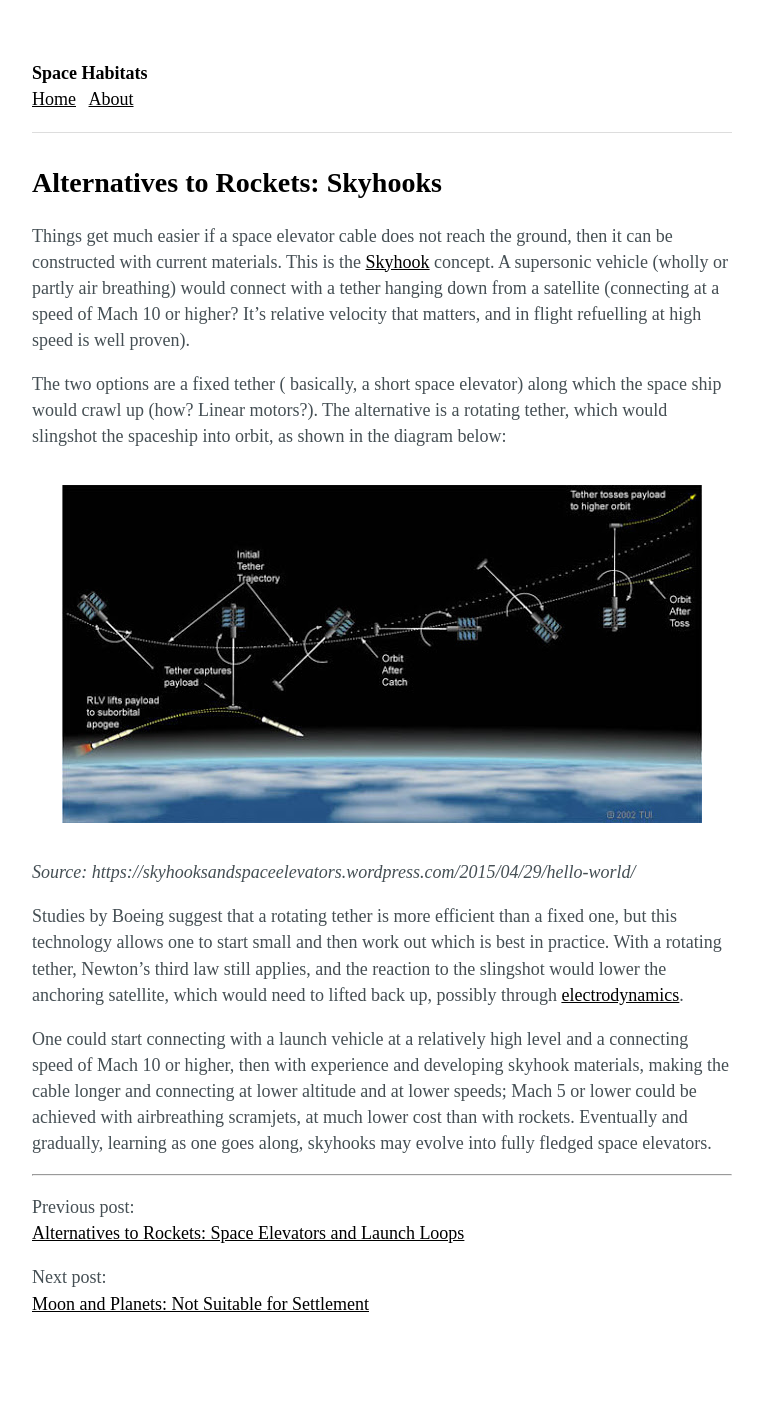
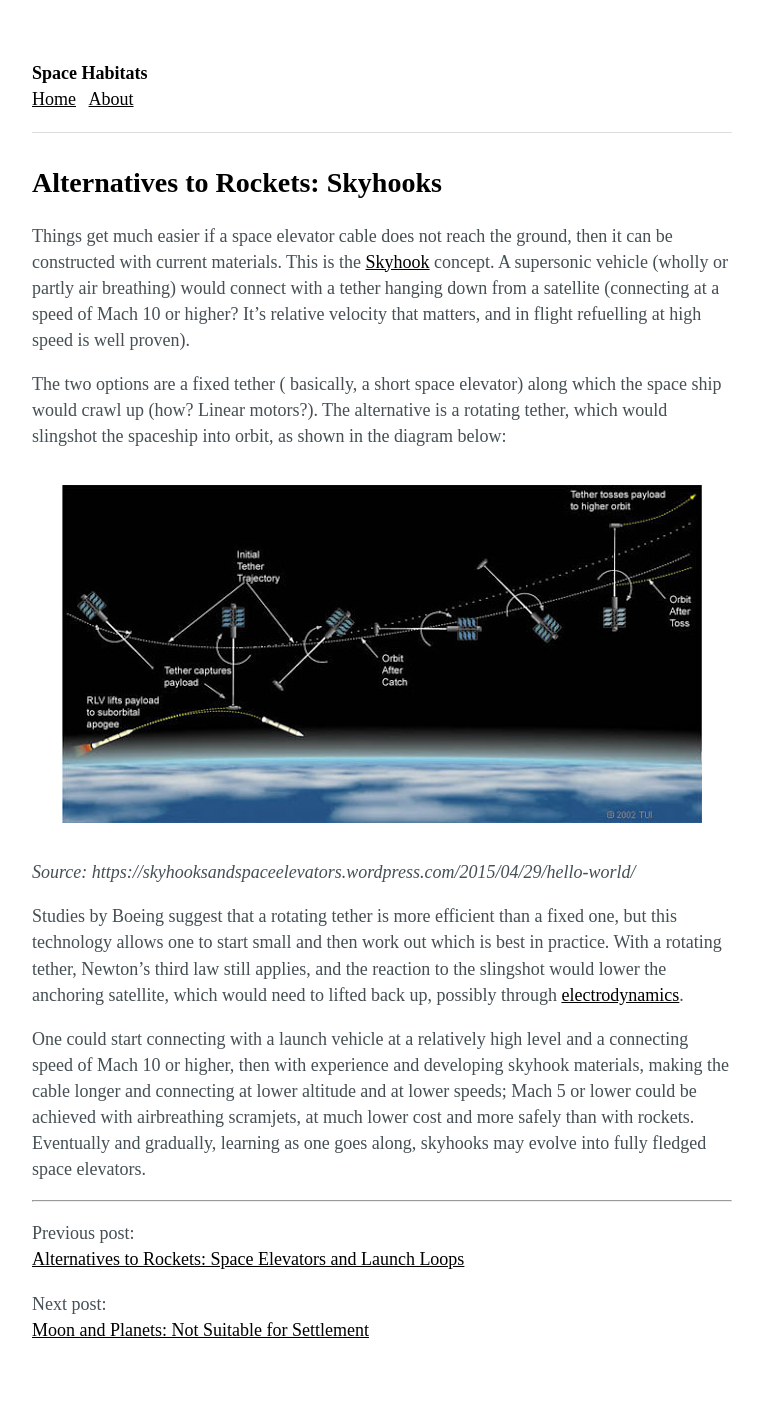
Before and after one commit to ffub/space-habitats, a Jekyll site: the page built from _posts/2016-05-14-alternatives-to-rockets-skyhooks.markdown, in a window 1280 px wide. Shown: the whole page, without its empty margins (258-1021 px from the left). Built offline with Jekyll 4.4.1, drawn with Linux system fonts in a browser that asks for light colours; before the commit the page ends 1377 px from its top, so only the background shows below that.

Commit message:
Updated Alternatives To Rockets Skyhooks

```diff
--- a/_posts/2016-05-14-alternatives-to-rockets-skyhooks.markdown
+++ b/_posts/2016-05-14-alternatives-to-rockets-skyhooks.markdown
@@ -12,4 +12,4 @@ The two options are a fixed tether ( basically, a short space elevator) along wh
 
 Studies by Boeing suggest that a rotating tether is more efficient than a fixed one, but this technology allows one to start small and then work out which is best in practice. With a rotating tether, Newton’s third law still applies, and the reaction to the slingshot would lower the anchoring satellite, which would need to lifted back up, possibly through [electrodynamics](http://www.space.com/521-electrodynamic-tethers-swing.html).
 
-One could start connecting with a launch vehicle at a relatively high level and a connecting speed of Mach 10 or higher, then with experience and developing skyhook materials, making the cable longer and connecting at lower altitude and at lower speeds; Mach 5 or lower could be achieved with airbreathing scramjets, at much lower cost than with rockets. Eventually and gradually, learning as one goes along, skyhooks may evolve into fully fledged space elevators.
+One could start connecting with a launch vehicle at a relatively high level and a connecting speed of Mach 10 or higher, then with experience and developing skyhook materials, making the cable longer and connecting at lower altitude and at lower speeds; Mach 5 or lower could be achieved with airbreathing scramjets, at much lower cost and more safely than with rockets. Eventually and gradually, learning as one goes along, skyhooks may evolve into fully fledged space elevators.
```
